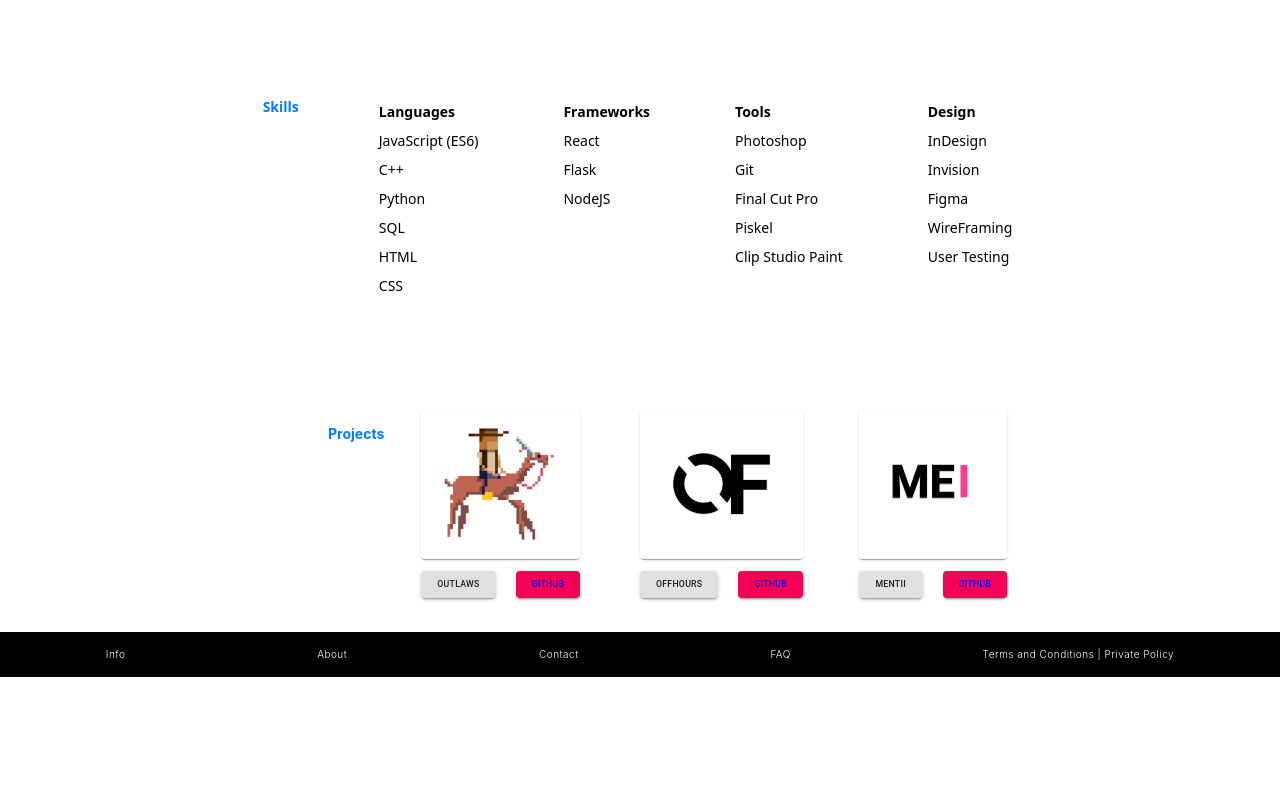
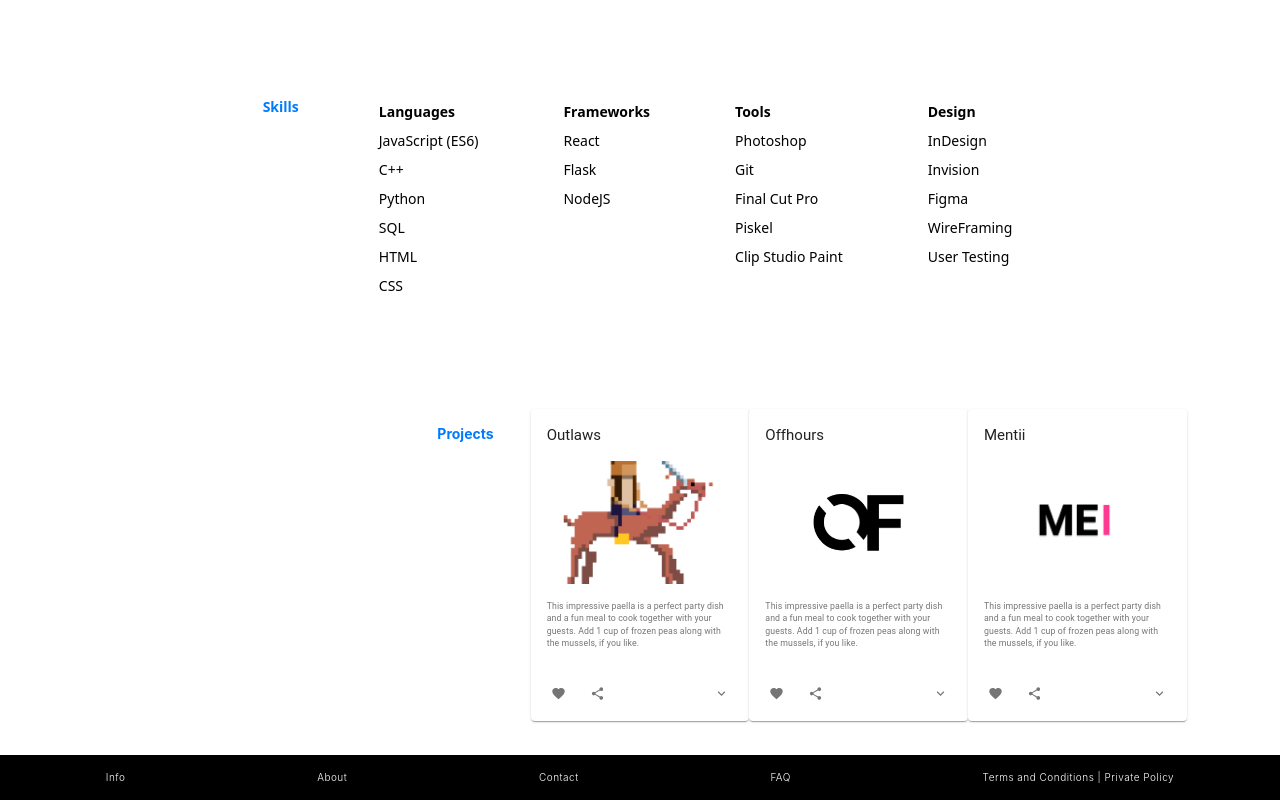
Before and after one commit to Dazirez/Personal-Website, a React (Create React App) app: page / in a window 1280 px wide. Shown: the part 1353-2153 px from the top of the page. Before the commit the page ends 2030 px from the top, so only its background shows below. Built offline with nearby package versions, Linux system fonts and the light colour scheme.

Commit message:
added image

```diff
--- a/package.json
+++ b/package.json
@@ -4,6 +4,7 @@
   "private": true,
   "dependencies": {
     "@material-ui/core": "^4.11.0",
+    "@material-ui/icons": "^4.9.1",
     "@testing-library/jest-dom": "^4.2.4",
     "@testing-library/react": "^9.3.2",
     "@testing-library/user-event": "^7.1.2",
--- a/src/ProjectCard.js
+++ b/src/ProjectCard.js
@@ -1,52 +1,119 @@
 import React from "react";
-import { Card, Button } from "@material-ui/core";
 import { makeStyles } from "@material-ui/core/styles";
-import CardActionArea from "@material-ui/core/CardActionArea";
+import clsx from "clsx";
+import Card from "@material-ui/core/Card";
+import CardHeader from "@material-ui/core/CardHeader";
 import CardMedia from "@material-ui/core/CardMedia";
-import styled from "styled-components";
+import CardContent from "@material-ui/core/CardContent";
+import CardActions from "@material-ui/core/CardActions";
+import Collapse from "@material-ui/core/Collapse";
+import Avatar from "@material-ui/core/Avatar";
+import IconButton from "@material-ui/core/IconButton";
+import Typography from "@material-ui/core/Typography";
+import { red } from "@material-ui/core/colors";
+import FavoriteIcon from "@material-ui/icons/Favorite";
+import ShareIcon from "@material-ui/icons/Share";
+import ExpandMoreIcon from "@material-ui/icons/ExpandMore";
+import MoreVertIcon from "@material-ui/icons/MoreVert";
 
-const Link = styled.a`
-    text-decoration: none;
-`;
-const useStyles = makeStyles({
-    img: {
-        "&:hover": {
-            transform: "scale(1.1)",
-        },
+const useStyles = makeStyles((theme) => ({
+    root: {
+        maxWidth: 345,
     },
-    button: {
-        marginRight: "20px",
+    media: {
+        height: 0,
+        paddingTop: "56.25%", // 16:9
     },
-});
-const primary = "#3f51b5";
+    expand: {
+        transform: "rotate(0deg)",
+        marginLeft: "auto",
+        transition: theme.transitions.create("transform", {
+            duration: theme.transitions.duration.shortest,
+        }),
+    },
+    expandOpen: {
+        transform: "rotate(180deg)",
+    },
+    avatar: {
+        backgroundColor: red[500],
+    },
+}));
 
 const ProjectCard = (props) => {
     const classes = useStyles();
+    const [expanded, setExpanded] = React.useState(false);
+    const { title, link, imgSrc, date } = props;
+    const handleExpandClick = () => {
+        setExpanded(!expanded);
+    };
 
-    const { title, link, imgSrc } = props;
     return (
-        <div>
-            <Card>
-                <CardActionArea className={classes.img}>
-                    <CardMedia
-                        style={{ height: "150px" }}
-                        image={imgSrc}
-                        title={title}
-                    />
-                </CardActionArea>
-            </Card>
-            <br></br>
-            <Button
-                className={classes.button}
-                variant="contained"
-                color={primary}>
-                {title}
-            </Button>
-            <Button variant="contained" color="secondary">
-                <Link href={link}>Github</Link>
-            </Button>
-        </div>
+        <Card className={classes.root}>
+            <CardHeader
+                title={title}
+                subheader={date}
+            />
+            <CardMedia className={classes.media} image={imgSrc} title={title} />
+            <CardContent>
+                <Typography variant="body2" color="textSecondary" component="p">
+                    This impressive paella is a perfect party dish and a fun
+                    meal to cook together with your guests. Add 1 cup of frozen
+                    peas along with the mussels, if you like.
+                </Typography>
+            </CardContent>
+            <CardActions disableSpacing>
+                <IconButton aria-label="add to favorites">
+                    <FavoriteIcon />
+                </IconButton>
+                <IconButton aria-label="share">
+                    <ShareIcon />
+                </IconButton>
+                <IconButton
+                    className={clsx(classes.expand, {
+                        [classes.expandOpen]: expanded,
+                    })}
+                    onClick={handleExpandClick}
+                    aria-expanded={expanded}
+                    aria-label="show more">
+                    <ExpandMoreIcon />
+                </IconButton>
+            </CardActions>
+            <Collapse in={expanded} timeout="auto" unmountOnExit>
+                <CardContent>
+                    <Typography paragraph>Method:</Typography>
+                    <Typography paragraph>
+                        Heat 1/2 cup of the broth in a pot until simmering, add
+                        saffron and set aside for 10 minutes.
+                    </Typography>
+                    <Typography paragraph>
+                        Heat oil in a (14- to 16-inch) paella pan or a large,
+                        deep skillet over medium-high heat. Add chicken, shrimp
+                        and chorizo, and cook, stirring occasionally until
+                        lightly browned, 6 to 8 minutes. Transfer shrimp to a
+                        large plate and set aside, leaving chicken and chorizo
+                        in the pan. Add pimentón, bay leaves, garlic, tomatoes,
+                        onion, salt and pepper, and cook, stirring often until
+                        thickened and fragrant, about 10 minutes. Add saffron
+                        broth and remaining 4 1/2 cups chicken broth; bring to a
+                        boil.
+                    </Typography>
+                    <Typography paragraph>
+                        Add rice and stir very gently to distribute. Top with
+                        artichokes and peppers, and cook without stirring, until
+                        most of the liquid is absorbed, 15 to 18 minutes. Reduce
+                        heat to medium-low, add reserved shrimp and mussels,
+                        tucking them down into the rice, and cook again without
+                        stirring, until mussels have opened and rice is just
+                        tender, 5 to 7 minutes more. (Discard any mussels that
+                        don’t open.)
+                    </Typography>
+                    <Typography>
+                        Set aside off of the heat to let rest for 10 minutes,
+                        and then serve.
+                    </Typography>
+                </CardContent>
+            </Collapse>
+        </Card>
     );
 };
-
 export default ProjectCard;
--- a/src/Projects.js
+++ b/src/Projects.js
@@ -10,7 +10,7 @@
     render() {
         return (
             <Proj>
-                <Grid container spacing={4}>
+                <Grid container spacing={4} justify={"center"}>
                     <Grid xs={0} sm={3} />
                     <Grid item xs={12} sm={1}>
                         <h4 style={{ color: "#007bff" }}> Projects </h4>
```
Also changed, not shown: src/assets/img/p-1.png (added), 1 other file (tests, documents, lock files or other folders).
